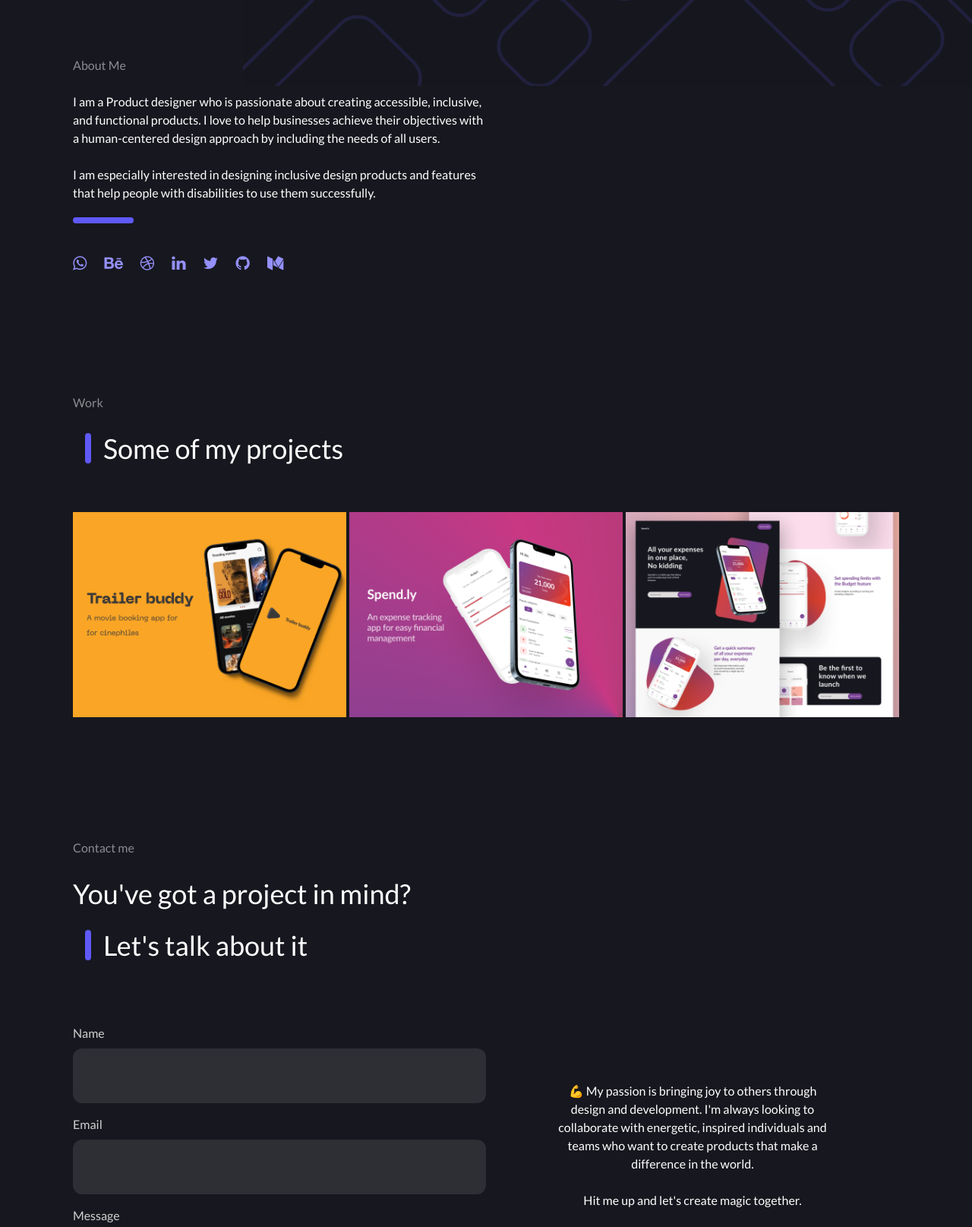
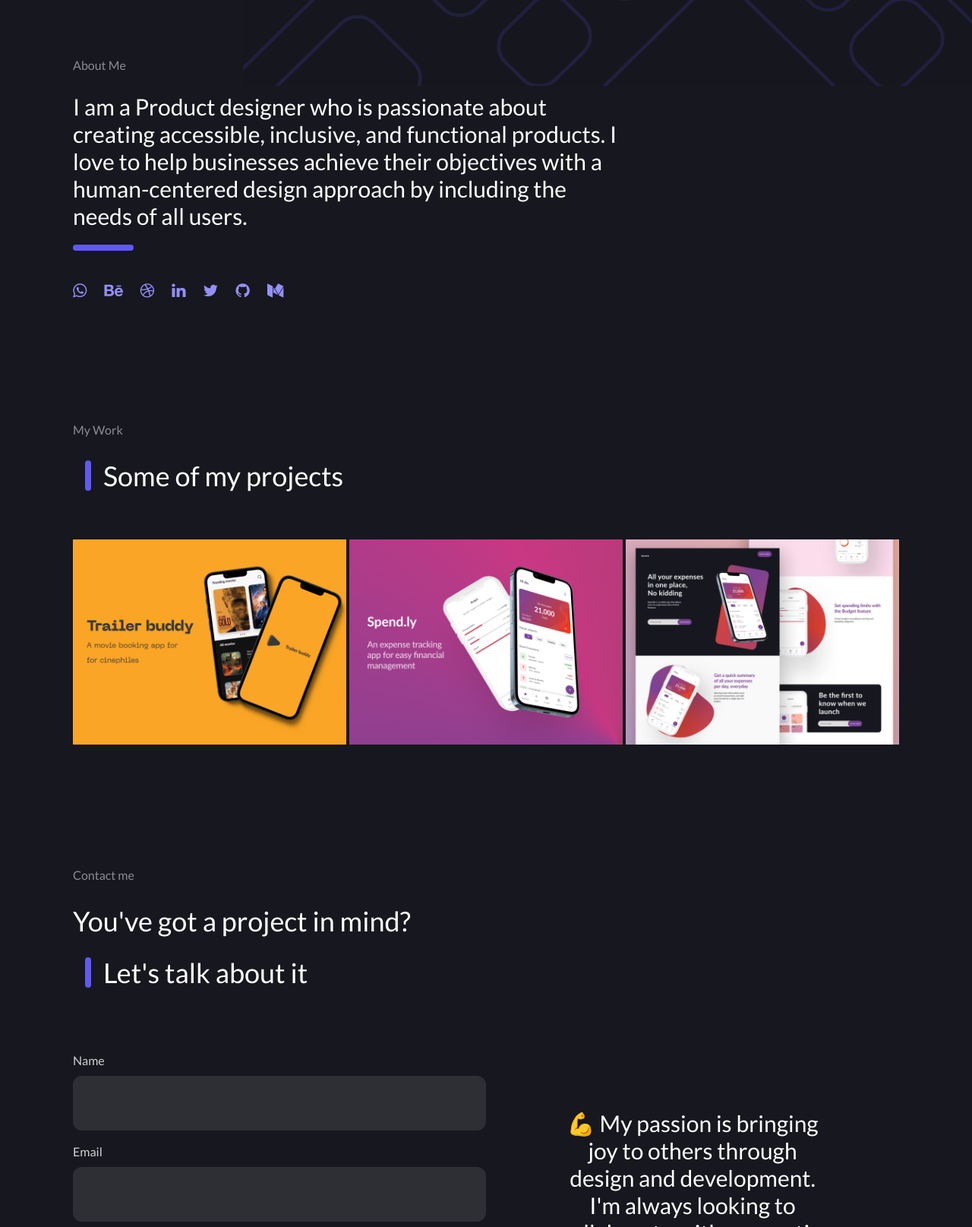
Before and after one commit to etowageed/gideonetowa.com, a website: page public/index.html in a window 1280 px wide. Shown: the part 720-2335 px from the top of the page at 76% size. Drawn offline with nearby package versions, Linux system fonts and the light colour scheme.

Commit message:
fixed fonts

```diff
--- a/public/index.html
+++ b/public/index.html
@@ -95,15 +95,12 @@
       <div
         class="about-section mb-20 md:mb-40"
       >
-        <div class="md:w-1/2">
+        <div class="md:w-2/3">
 
           <span class="opacity-50"> About Me </span><br><br>
-          <p> I am a Product designer who is passionate about creating accessible, inclusive,
+          <p class="text-2xl md:text-3xl leading-loose"> I am a Product designer who is passionate about creating accessible, inclusive,
            and functional products. I love to help businesses achieve their objectives with a
-           human-centered design approach by including the needs of all users.<br><br>
-
-           I am especially interested in designing inclusive design products and features that help people with
-            disabilities to use them successfully.
+           human-centered design approach by including the needs of all users.
           </p>
           <hr class="h-2 bg-primary-col border-0 w-20 rounded mt-5" />
 
@@ -124,10 +121,10 @@
 
       <div id="work"></div>
 <div class="work mb-40">
-    <span class="opacity-50">Work</span>
+    <span class="opacity-50">My Work</span>
     <div class="flex items-center mt-7 mb-16">
       <hr class="inline-block float-left h-2 bg-primary-col border-0 w-7 md:w-10 rounded transform rotate-90 z-10" />
-      <span class="text-2xl md:text-4xl">Some of my projects</span>
+      <span class="text-3xl md:text-4xl">Some of my projects</span>
     </div>
 
   <!-- work card 1 -->
@@ -196,10 +193,10 @@
     <div>
 
       <span class="opacity-50">Contact me</span>
-      <h3 class="text-2xl md:text-4xl mt-7">You've got a project in mind?</h3>
+      <h3 class="text-3xl md:text-4xl mt-7">You've got a project in mind?</h3>
       <div class="flex items-center mt-7 mb-16">
       <hr class="inline-block float-left h-2 bg-primary-col border-0 w-7 md:w-10 rounded transform rotate-90 z-10" />
-      <span class="text-2xl md:text-4xl">Let's talk about it</span>
+      <span class="text-3xl md:text-4xl">Let's talk about it</span>
       </div>
 
       <div class="contact-elements flex flex-wrap md:flex-nowrap">
@@ -229,7 +226,7 @@
 
       <!-- contact message -->
       <div class="order-2 md:w-1/3 md:mx-auto mb-16 mt-16 lg:mt-24 text-center">
-        <p>
+        <p class="text-2xl md:text-3xl leading-loose">
           💪 My passion is bringing joy to others through design and development. I'm always looking to collaborate with energetic, inspired individuals and teams who want to create products that make a difference in the world. <br><br>
 
           Hit me up and let's create magic together.
```
Also changed, not shown: public/tailwind.css.
